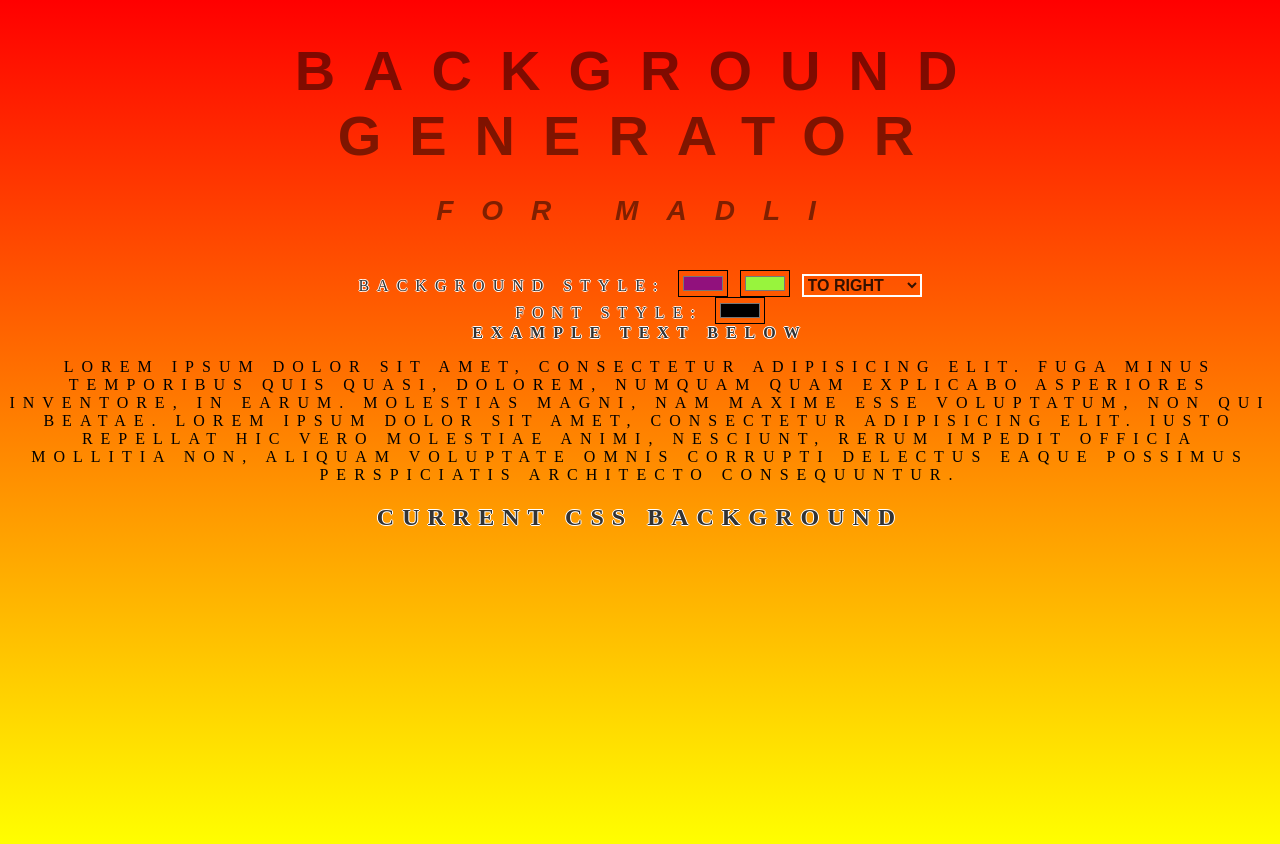
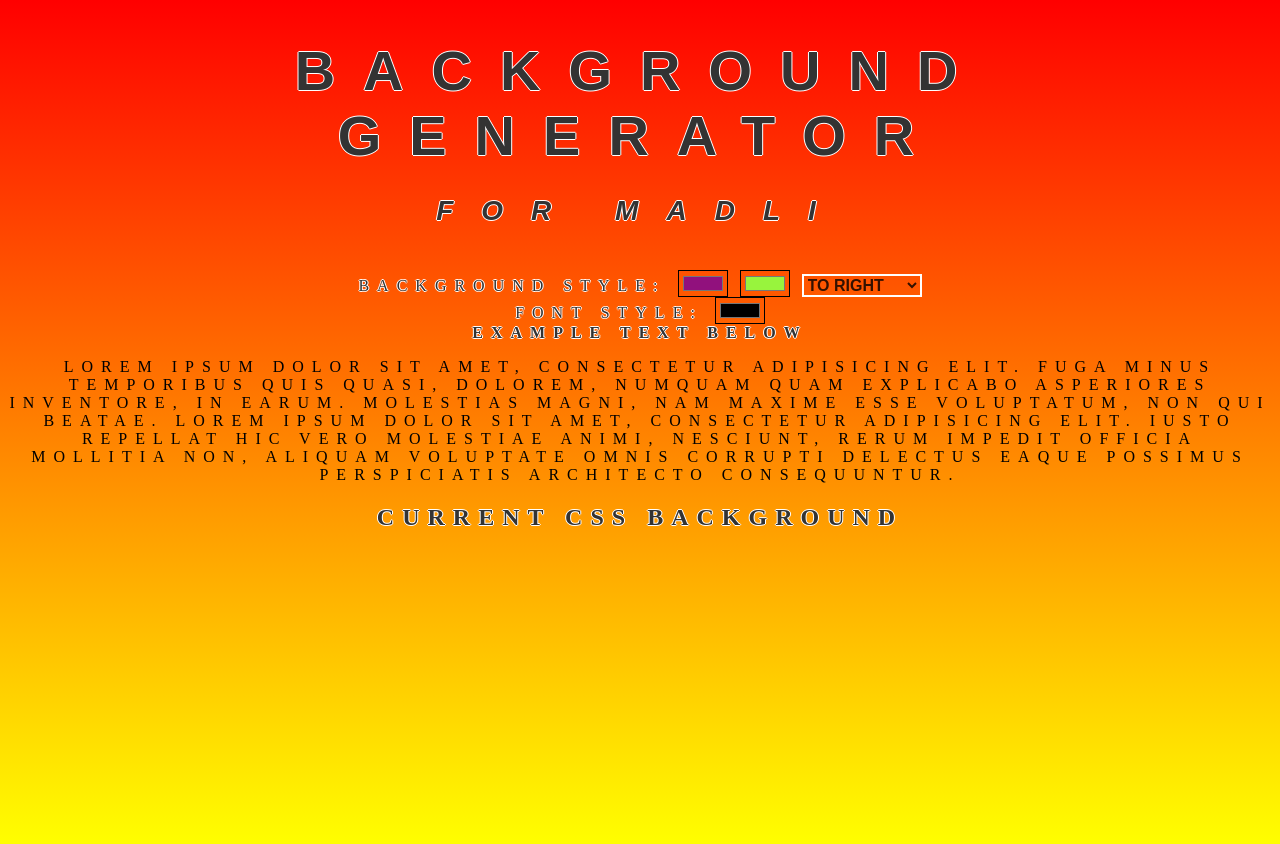
Before and after one commit to silversavi/silversavi.github.io, a plain HTML site: page index.html in a window 1280 px wide. Drawn offline with Linux system fonts and the light colour scheme.

Commit message:
make h1 visible as well

```diff
--- a/index.html
+++ b/index.html
@@ -6,7 +6,7 @@
     <link rel="stylesheet" type="text/css" href="style.css">
 </head>
 <body id="gradient">
-   <h1 >Background Generator <br> <em style="font-size: 0.5em">for Madli</em> </h1>
+   <h1 class="visible">Background Generator <br> <em style="font-size: 0.5em">for Madli</em> </h1>
    <span class="visible">Background Style: </span><input type="color" name="color1" value="#91117d" class="color1">
    <input type="color" name="color2" value="#98f43d" class="color2">
    <select id="direction" name="direction">
```
